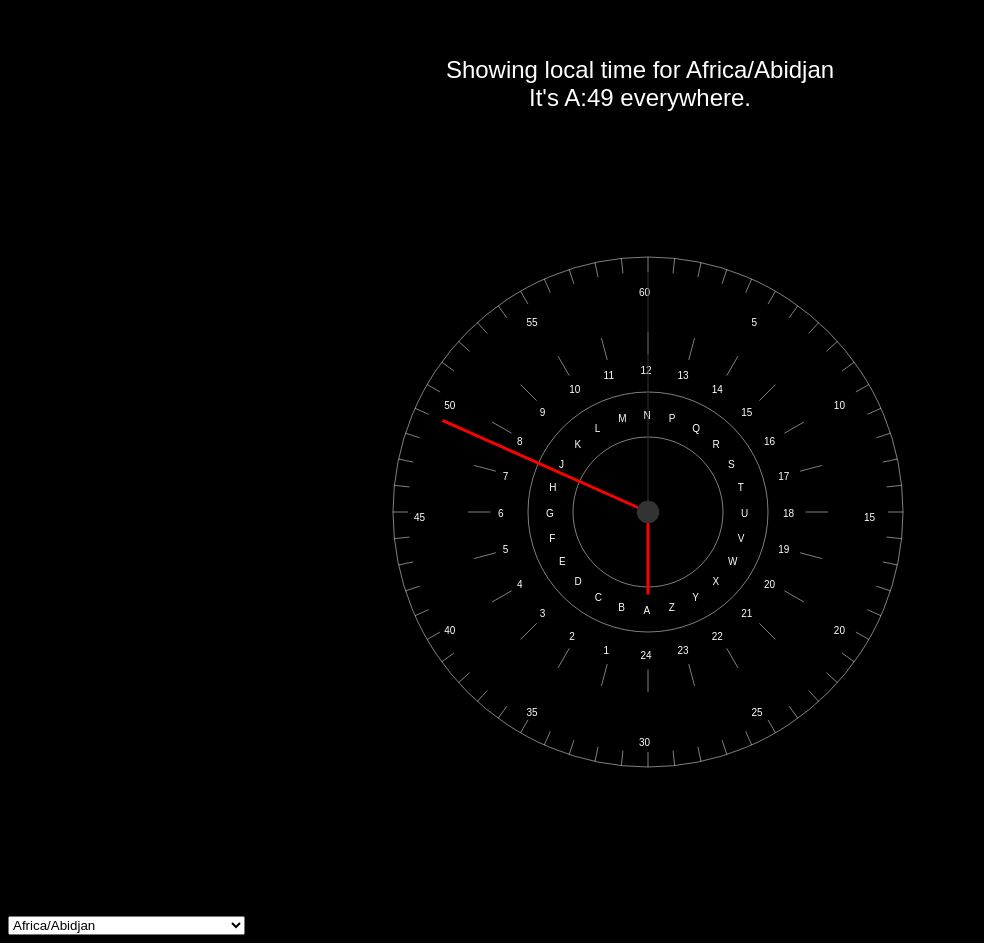
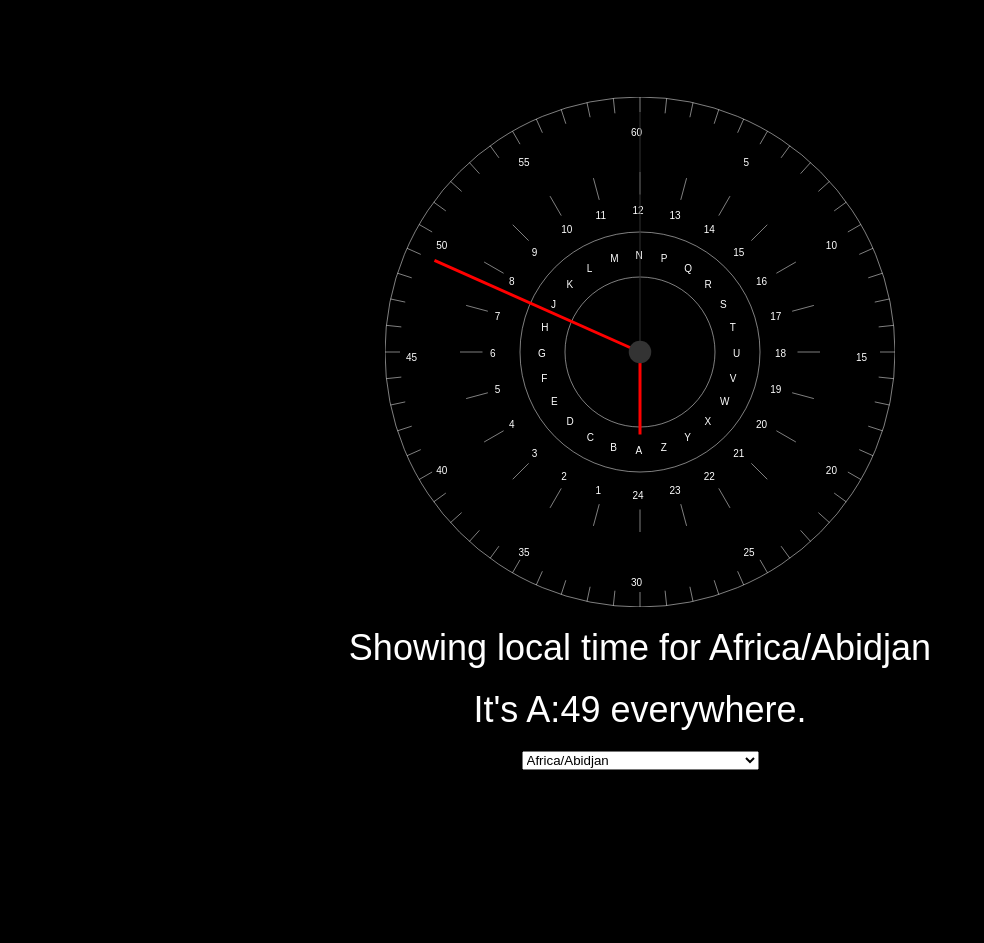
Before and after one commit to overclockworked64/chronos, a plain HTML site: page index.html in a window 1280 px wide. Shown: the whole page, without its empty margins (0-984 px from the left). After the commit the page ends 866 px from the top, so only its background shows below. Drawn offline with Linux system fonts and the light colour scheme.

Commit message:
publish: fix: css
generated from commit aa089c922e81e287053a965dcaa0f5d0b70054a8

```diff
--- a/index.html
+++ b/index.html
@@ -6,23 +6,33 @@
             body {
                 background-color: black;
             }
+
             div {
                 background-color: black;
                 color: white;
-                text-align: center;
                 font-family: sans-serif;
                 font-size: 1.5em;
             }
 
-            #tz-info {
-                padding-top: 2em;
+            .app {
+                width: 1000px;
+                height: 850px;
+                display: flex;
+                align-items: center;
+                justify-content: center;
+                flex-direction: column;
+                margin: auto;
+                gap: 20px;
             }
+
         </style>
     </head>
     <body>
-        <div id="tz-info"></div>
-        <div id="everywhere"></div>
-        <canvas id="canvas"></canvas>
-        <select id="timezone"></select>
+        <div class="app">
+            <canvas id="canvas"></canvas>
+            <div id="tz-info"></div>
+            <div id="everywhere"></div>
+            <select id="timezone"></select>
+        </div>
     </body>
 </html>
```
Also changed, not shown: main.js.
